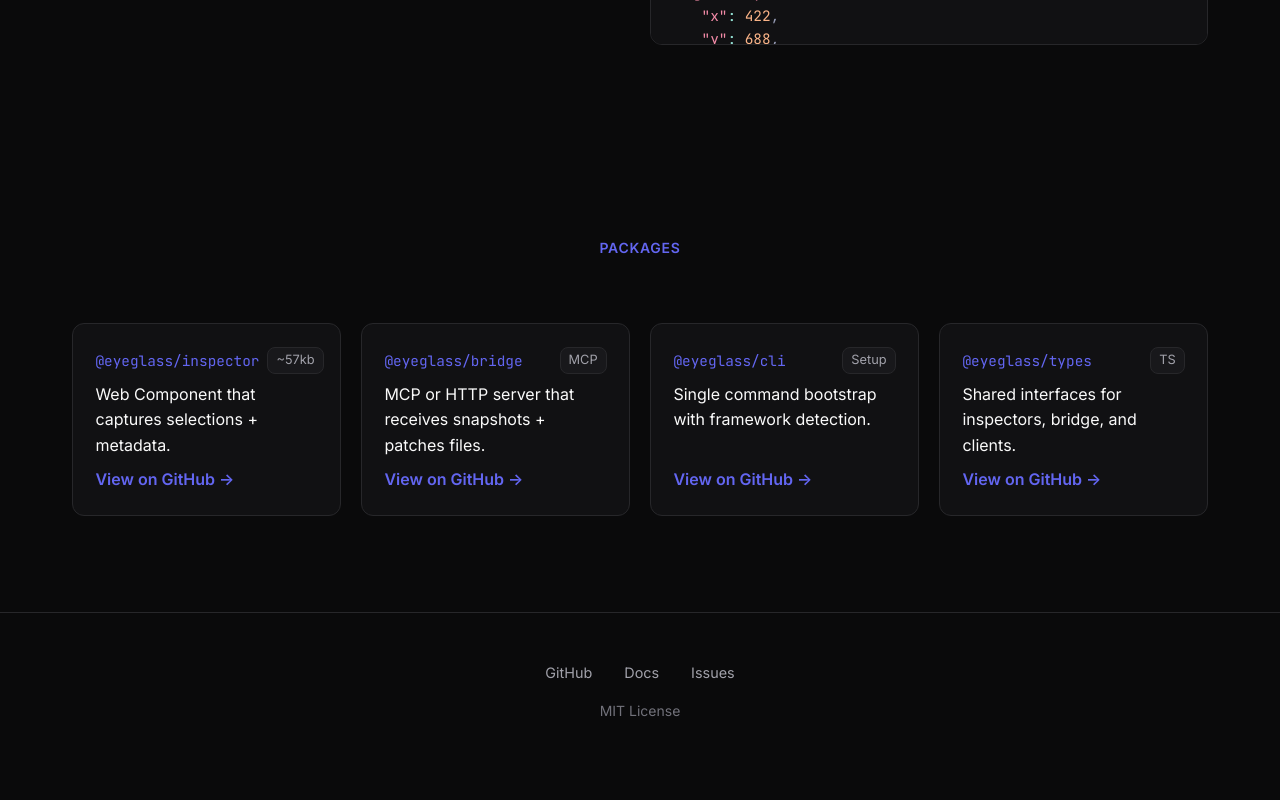
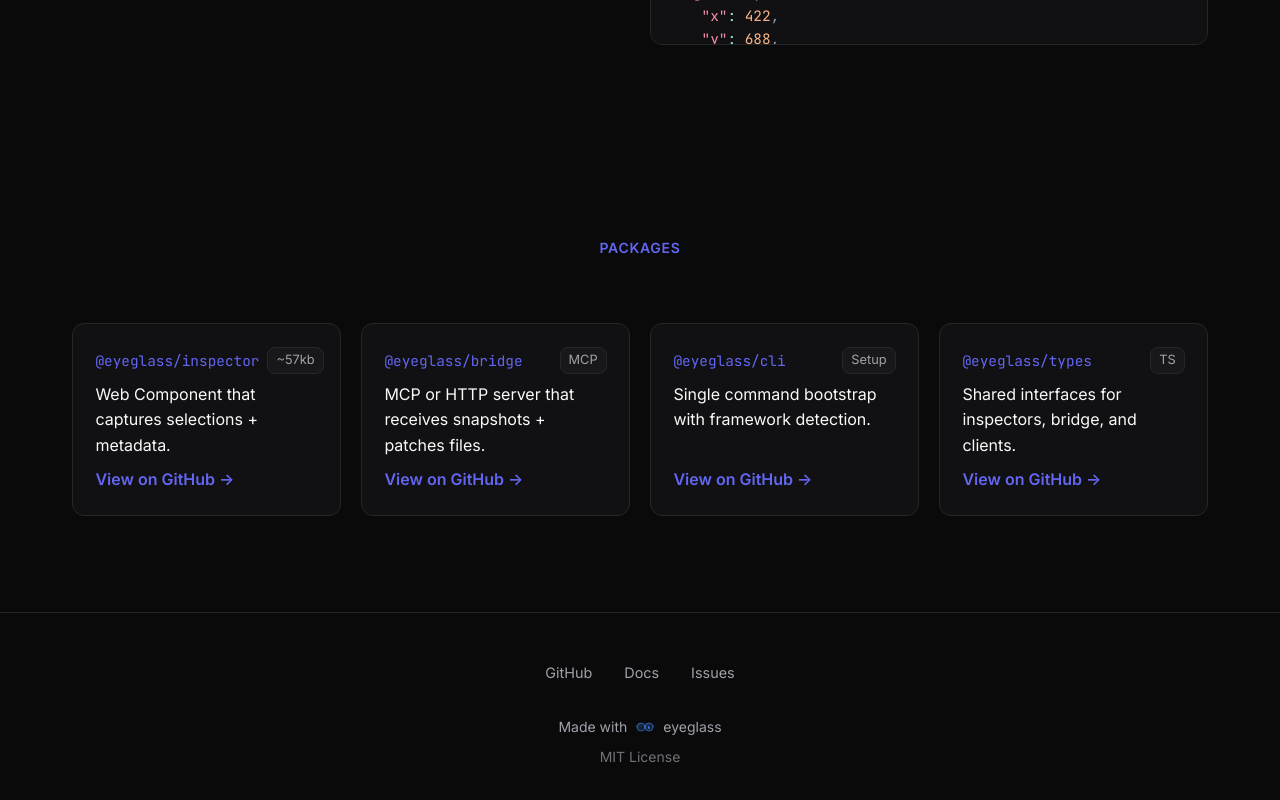
Before and after one commit to donutboyband/eyeglass_site, a React (Vite) app: page / in a window 1280 px wide. Shown: the part 2520-3320 px from the top of the page. Before the commit the page ends 3290 px from the top, so only its background shows below. Built offline with nearby package versions, Linux system fonts and the light colour scheme.

Commit message:
[eyeglass:eyeglass-1770691394644-arar5tl] 'Made with eyeglass' added to footer!

```diff
--- a/src/App.css
+++ b/src/App.css
@@ -645,6 +645,27 @@
 
 .footer-link:hover {
   color: var(--color-text);
+}
+
+.footer-meta {
+  display: flex;
+  flex-direction: column;
+  align-items: center;
+  gap: 0.5rem;
+  margin-top: 1rem;
+}
+
+.footer-made-with {
+  display: flex;
+  align-items: center;
+  gap: 0.5rem;
+  color: var(--color-text-muted);
+  font-size: 0.875rem;
+}
+
+.footer-logo {
+  width: 20px;
+  height: 20px;
 }
 
 .footer-copy {
--- a/src/components/FooterSection.tsx
+++ b/src/components/FooterSection.tsx
@@ -7,7 +7,14 @@
           <a href="https://github.com/donutboyband/eyeglass#readme" target="_blank" rel="noopener noreferrer" className="footer-link">Docs</a>
           <a href="https://github.com/donutboyband/eyeglass/issues" target="_blank" rel="noopener noreferrer" className="footer-link">Issues</a>
         </div>
-        <p className="footer-copy">MIT License</p>
+        <div className="footer-meta">
+          <div className="footer-made-with">
+            <span>Made with</span>
+            <img src="/eyeglass.svg" alt="Eyeglass" className="footer-logo" />
+            <span>eyeglass</span>
+          </div>
+          <p className="footer-copy">MIT License</p>
+        </div>
       </div>
     </footer>
   )
```
Also changed, not shown: 1 other file (tests, documents, lock files or other folders).
